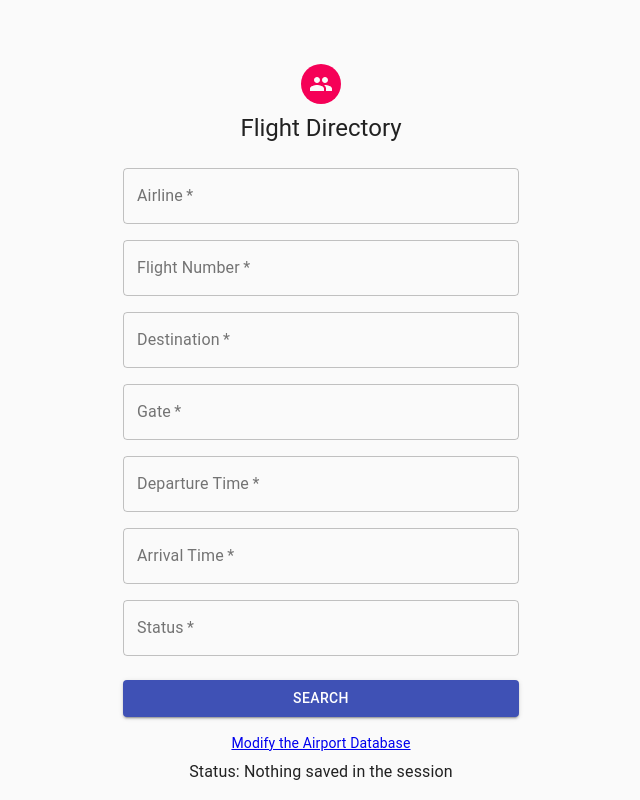
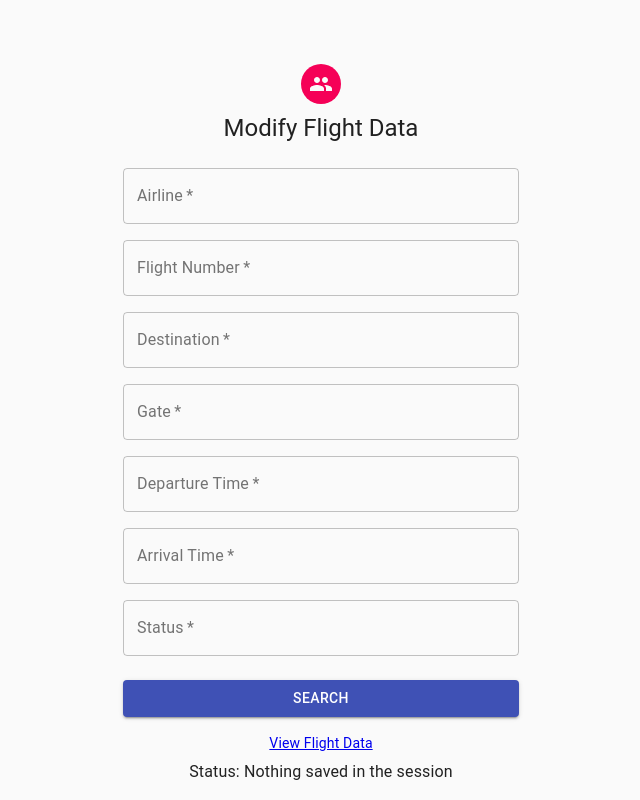
Before and after one commit to TanNguyen5659/172cmpe, a React (Create React App) app in the folder react-springboot-mysql-master/frontend/: page / in a window 1280 px wide. Shown: the whole page, without its empty margins (319-959 px from the left). Built offline with nearby package versions, Linux system fonts and the light colour scheme.

Commit message:
name changed

```diff
--- a/react-springboot-mysql-master/frontend/src/Components/AddFlight.js
+++ b/react-springboot-mysql-master/frontend/src/Components/AddFlight.js
@@ -102,7 +102,7 @@ export default function AddFlight() {
           <GroupIcon />
         </Avatar>
         <Typography component="h1" variant="h5">
-          Flight Directory
+          Modify Flight Data
         </Typography>
         <form className={classes.form} noValidate>
           <Grid container spacing={2}>
@@ -214,7 +214,7 @@ export default function AddFlight() {
 
           <Grid container justify="center">
             <Grid item>
-              <Link to="/view">Modify the Airport Database</Link>
+              <Link to="/view">View Flight Data</Link>
             </Grid>
           </Grid>
         </form>
```
